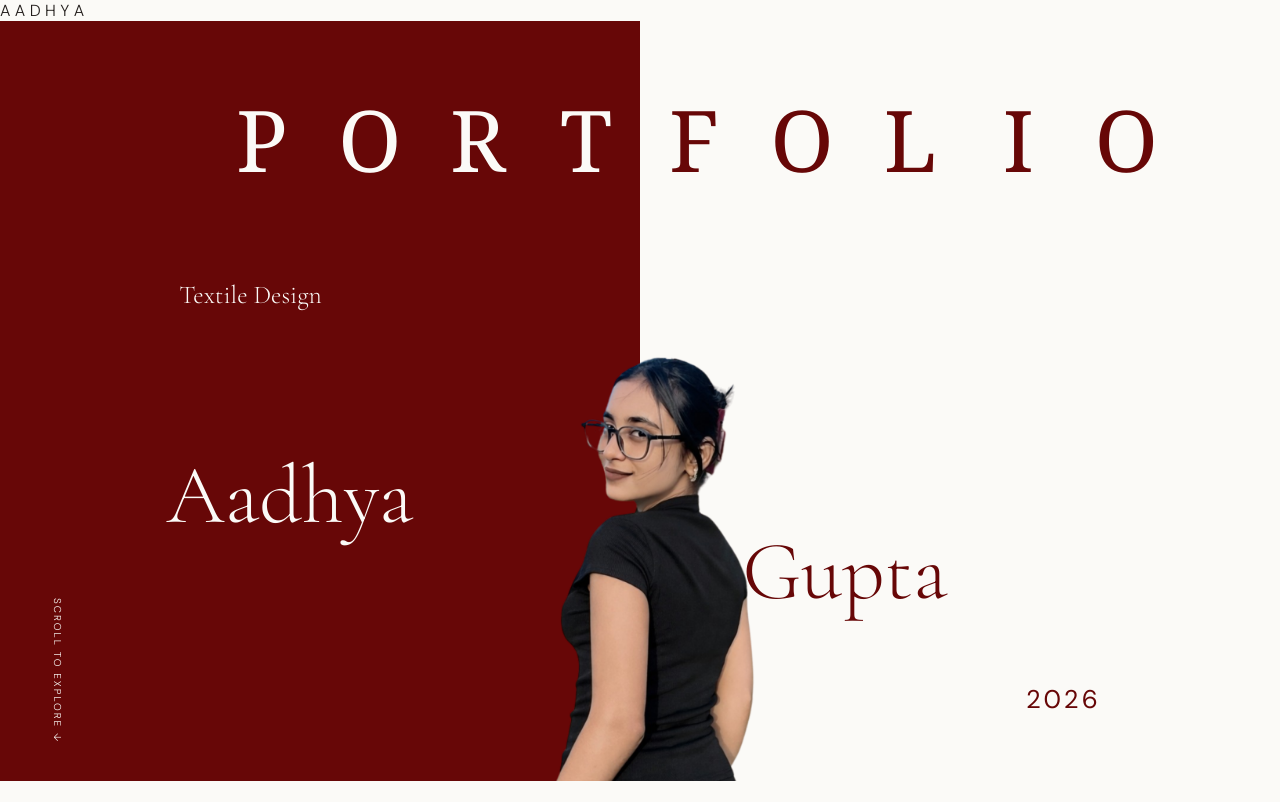
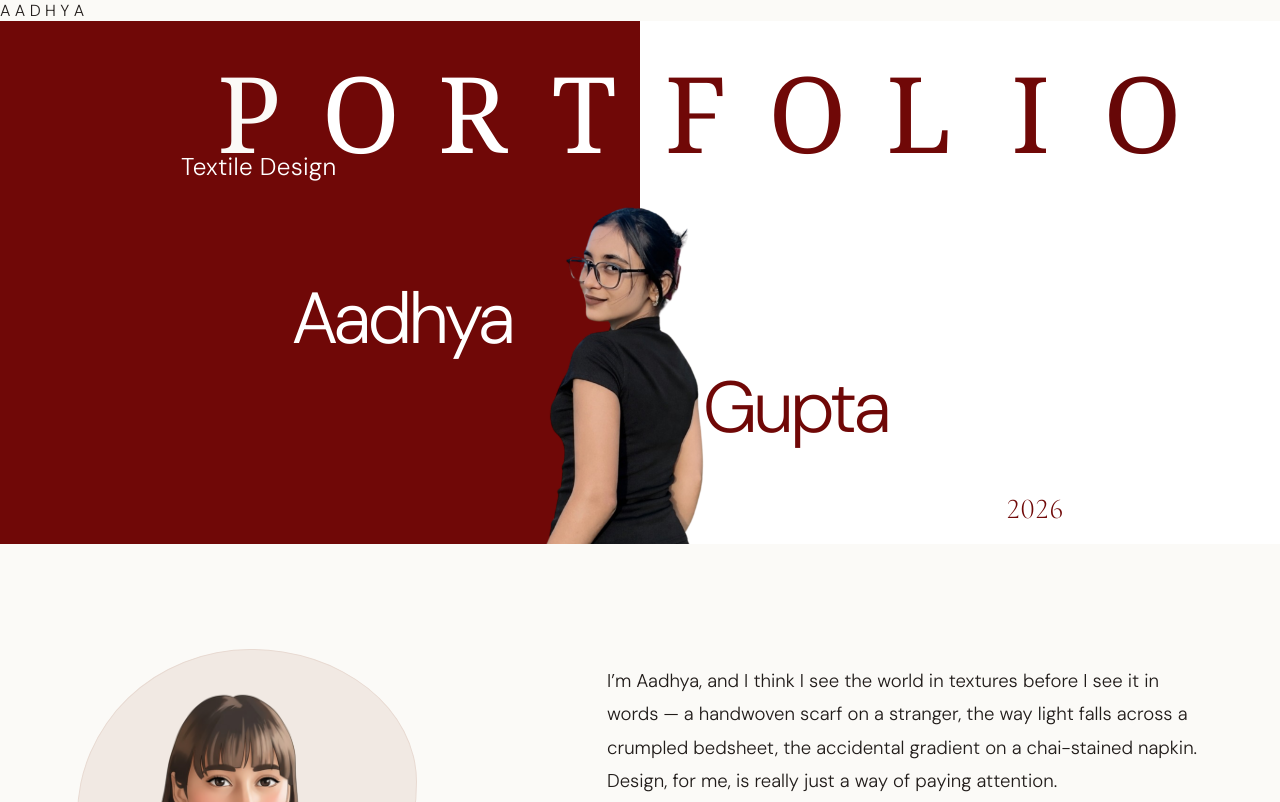
Before and after one commit to aadhyagupta185-jpg/aadhyagupta185-jpg.github.io, a plain HTML site: page index.html in a window 1280 px wide. Shown: the top 802 px of the page. Drawn offline with nearby package versions, Linux system fonts and the light colour scheme; a web font is replaced by a local one.

Commit message:
Match opening cover to supplied reference: balanced typography and portrait placement

```diff
--- a/index.html
+++ b/index.html
@@ -111,6 +111,93 @@ body.entry-ready .hero-label .hero-letter{
 @media(max-width:850px){.intro{grid-template-columns:1fr;gap:12px}.about-portrait{width:260px}.hero{min-height:600px}}
 @media(max-width:560px){.hero{min-height:570px}.hero-portrait{left:27%;width:47%;top:30%;height:68%}.about-portrait{width:min(75vw,280px)}.intro-curtain .intro-word{font-size:8vw}}
 @media(prefers-reduced-motion:reduce){.intro-curtain{display:none!important}.hero-label,.hero-portrait,.hero-name,.hero-subtitle,.hero-year{opacity:1!important;filter:none!important;transform:none!important}}
+
+/* Reference-matched portfolio cover — Nov 20 supplied composition.
+   Overrides the older flex title rule so all nine letters stay on one line. */
+.hero{
+  width:100%;
+  height:40.85vw;
+  min-height:0;
+  max-height:none;
+  aspect-ratio:1842 / 752;
+  display:block;
+  background:linear-gradient(to right,#700807 0 50%,#fff 50% 100%);
+  overflow:hidden;
+  position:relative;
+}
+.hero .hero-label,body.entry-ready .hero .hero-label{
+  position:absolute;
+  left:50%;right:auto;top:5.3%;
+  width:78.5%;
+  display:grid;
+  grid-template-columns:repeat(9,minmax(0,1fr));
+  align-items:center;
+  justify-content:initial;
+  margin:0;padding:0;
+  font-family:'Spectral SC',Georgia,serif;
+  font-size:8.25vw;
+  font-weight:400;line-height:1.2;
+  letter-spacing:0;
+  transform:translateX(-44.444444%);
+  opacity:1;filter:none;
+  z-index:4;
+}
+.hero .hero-letter{
+  display:flex;
+  justify-content:center;align-items:center;
+  width:100%;height:auto;min-width:0;
+  font:inherit;line-height:inherit;
+  text-align:center;white-space:nowrap;
+}
+.hero .on-wine{color:#fff}
+.hero .on-paper{color:#700807}
+.hero .hero-subtitle{
+  position:absolute;left:14.15%;top:25.5%;
+  font-family:'DM Sans',sans-serif;
+  font-size:1.9vw;font-weight:300;
+  line-height:1.15;letter-spacing:.012em;
+  color:#fff;margin:0;
+}
+.hero .hero-portrait{
+  display:block;position:absolute;
+  top:25.7%;left:39.15%;width:17.5%;height:74.3%;
+  overflow:visible;mix-blend-mode:normal;z-index:2;
+}
+.hero .hero-portrait img{
+  display:block;width:100%;height:100%;
+  object-fit:contain;object-position:center bottom;
+}
+.hero .hero-name{
+  position:absolute;z-index:3;
+  font-family:'DM Sans',sans-serif;
+  font-size:5.65vw;font-weight:300;
+  letter-spacing:-.055em;line-height:1.1;
+  white-space:nowrap;
+}
+.hero .hero-name.first{left:22.75%;top:49.4%;color:#fff}
+.hero .hero-name.last{left:54.9%;top:66.4%;color:#700807}
+.hero .hero-year{
+  position:absolute;right:16.9%;bottom:3.9%;
+  font-family:'Cormorant Garamond',Georgia,serif;
+  font-size:2.25vw;font-weight:300;
+  letter-spacing:.01em;line-height:1;
+  font-variant-numeric:lining-nums tabular-nums;
+  color:#700807;
+}
+.hero .scroll-hint{display:none}
+@media(min-width:2200px){
+  .hero{height:40.85vw}
+}
+@media(max-width:700px){
+  .hero{height:118vw;min-height:0;aspect-ratio:auto}
+  .hero .hero-label,body.entry-ready .hero .hero-label{top:10%;font-size:8.3vw;width:85%}
+  .hero .hero-subtitle{top:27%;left:12%;font-size:3.2vw}
+  .hero .hero-portrait{left:33%;top:34%;width:38%;height:66%}
+  .hero .hero-name{font-size:8vw;letter-spacing:-.04em}
+  .hero .hero-name.first{top:57%;left:6%}
+  .hero .hero-name.last{top:74%;left:63%}
+  .hero .hero-year{font-size:4.1vw;bottom:5%;right:9%}
+}
 </style></head><body><div class="intro-curtain" aria-hidden="true"><div class="half left"></div><div class="half right"></div><div class="intro-word">A A D H Y A</div></div>
 <nav class="topnav" id="nav"><div class="navinner"><a class="brand" href="#top">Aadhya Gupta</a><div class="navlinks"><a href="#about">About</a><a href="#projects">Collections</a><a href="#contact">Contact</a></div></div></nav>
 <section class="hero" id="top" aria-label="Portfolio cover"><h1 class="hero-label" aria-label="PORTFOLIO"><span class="hero-letter on-wine" style="--order:0" aria-hidden="true">P</span><span class="hero-letter on-wine" style="--order:1" aria-hidden="true">O</span><span class="hero-letter on-wine" style="--order:2" aria-hidden="true">R</span><span class="hero-letter on-wine" style="--order:3" aria-hidden="true">T</span><span class="hero-letter on-paper" style="--order:4" aria-hidden="true">F</span><span class="hero-letter on-paper" style="--order:5" aria-hidden="true">O</span><span class="hero-letter on-paper" style="--order:6" aria-hidden="true">L</span><span class="hero-letter on-paper" style="--order:7" aria-hidden="true">I</span><span class="hero-letter on-paper" style="--order:8" aria-hidden="true">O</span></h1><div class="hero-subtitle">Textile Design</div><div class="hero-portrait"><img src="images_web/cover-portrait.png" alt="Aadhya Gupta" fetchpriority="high"></div><div class="hero-name first">Aadhya</div><div class="hero-name last">Gupta</div><div class="hero-year">2026</div><span class="scroll-hint">Scroll to explore ↓</span></section>
```
